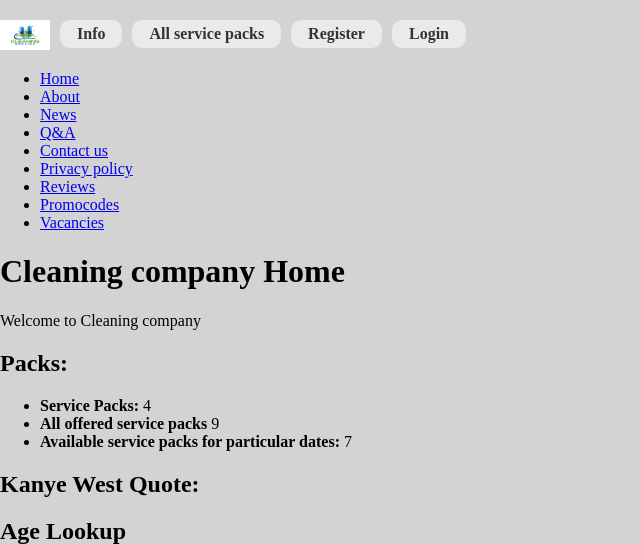
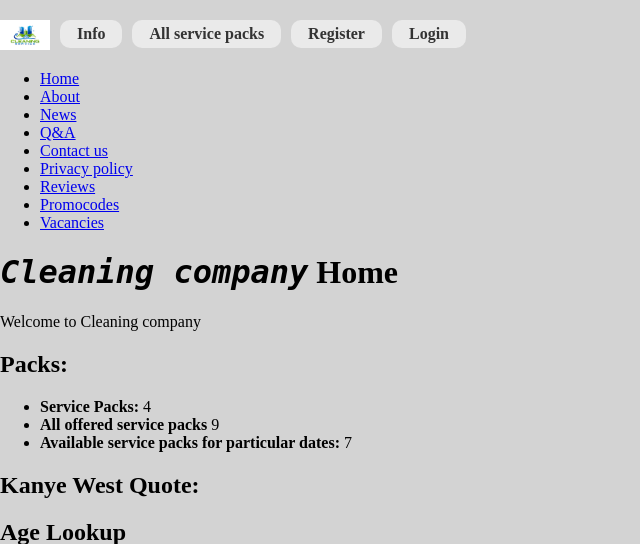
Before and after one commit to Egorallo/CleaningCompany, a Django app: page /cleaning/ in a window 1280 px wide. Shown: the top 544 px of the page, without its empty margins (0-640 px from the left). Run offline with Django 4.2, Linux system fonts and the light colour scheme; data comes from the database, SQL or seed files in the repository; data that the repository does not hold is empty.

Commit message:
font and kerning for company naming

```diff
--- /dev/null
+++ b/cleaning/static/cleaning/css/index.css
@@ -0,0 +1,5 @@
+.company-name {
+    font-kerning: normal;
+    font-family: "DejaVu Sans Mono", Times, sans-serif;
+    font-style: italic;
+}
--- a/cleaning/templates/index.html
+++ b/cleaning/templates/index.html
@@ -2,9 +2,12 @@
 
 {% load static %}
 
+{% block styling %}
+    <link rel="stylesheet" href="{% static 'cleaning/css/index.css' %}"/>
+{% endblock %}
 
 {% block content %}
-    <h1>Cleaning company Home</h1>
+    <h1><span class="company-name">Cleaning company</span> Home</h1>
     <p>
         Welcome to Cleaning company
     </p>
```
